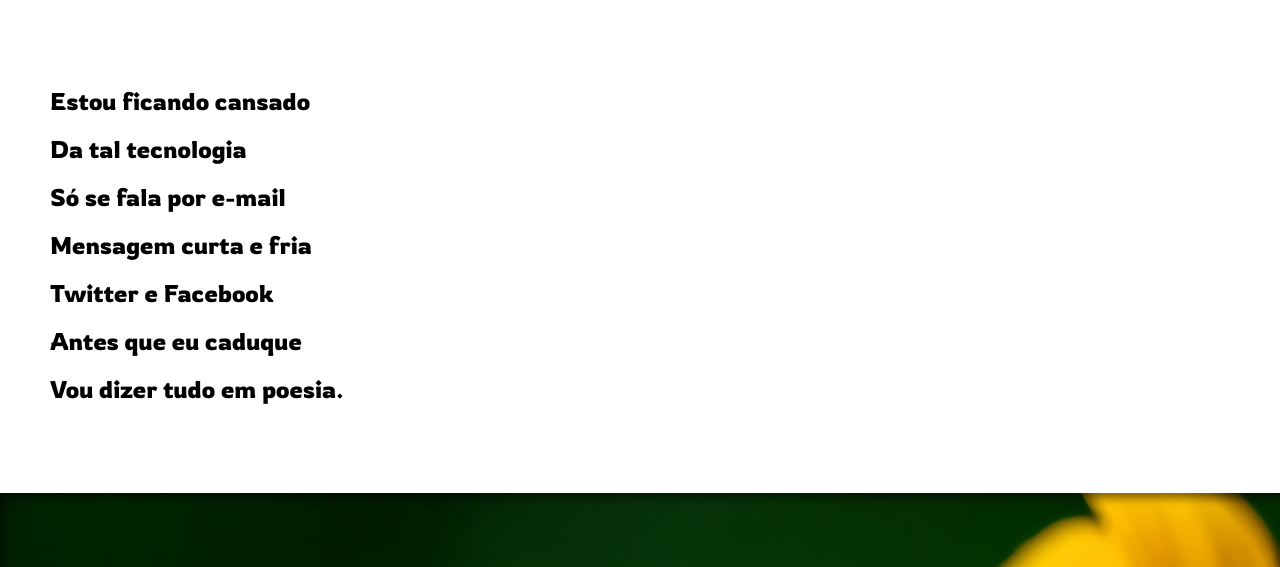
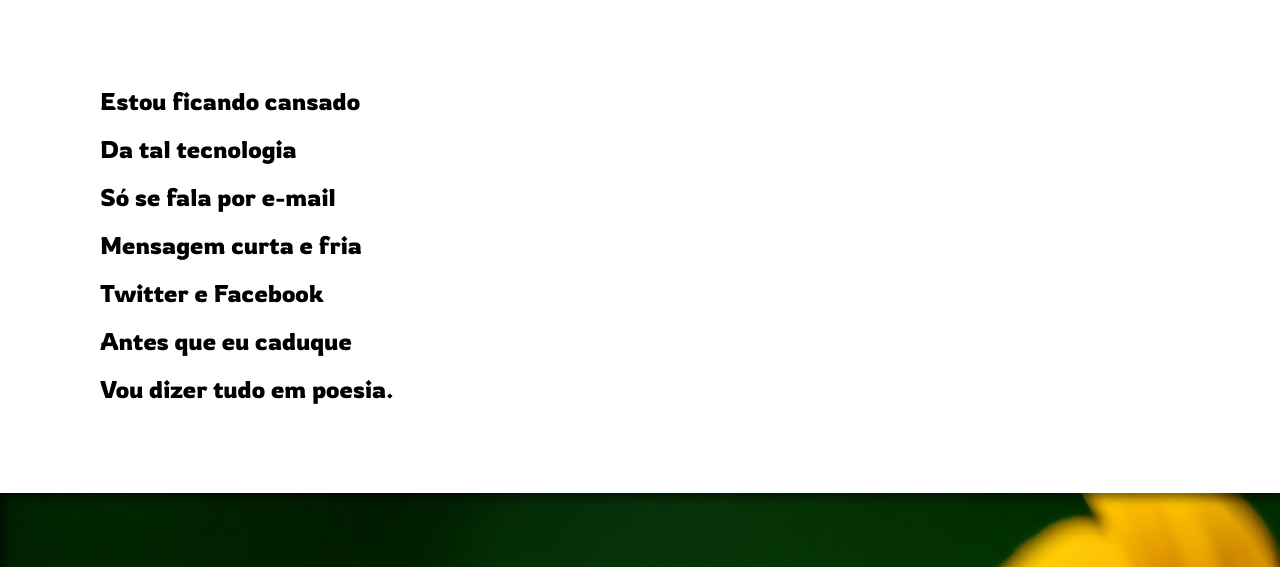
Before and after one commit to almadaj/projeto-cordel, a plain HTML site: page index.html in a window 1280 px wide. Shown: the part 221-788 px from the top of the page. Drawn offline with Linux system fonts and the light colour scheme.

Commit message:
ajustes finos

```diff
--- a/style.css
+++ b/style.css
@@ -52,10 +52,9 @@ section {
     padding-top: 10vh;
     padding-bottom: 10vh;
     line-height: 2em;
-    padding-left: 50px;
+    padding-left: 100px;
     font-family: var(--font3);
     font-size: 1.5em;
-
 }
 
 section.normal {
@@ -83,13 +82,12 @@ section#img01 {
 section#img02 {
     background-image: url(img/background002.jpg);
     background-position: right center;
-
 }
 
 footer {
     background-color: black;
     text-align: center;
-    color: white;
+    color: rgb(190, 168, 168);
     padding: 10px;
 }
 
@@ -98,7 +96,7 @@ footer {
 }
 
 ::-webkit-scrollbar-track {
-    background-color: #ff0043;
+    background-color: #ffffff;
     border-radius: 30px;
 }
 
```
